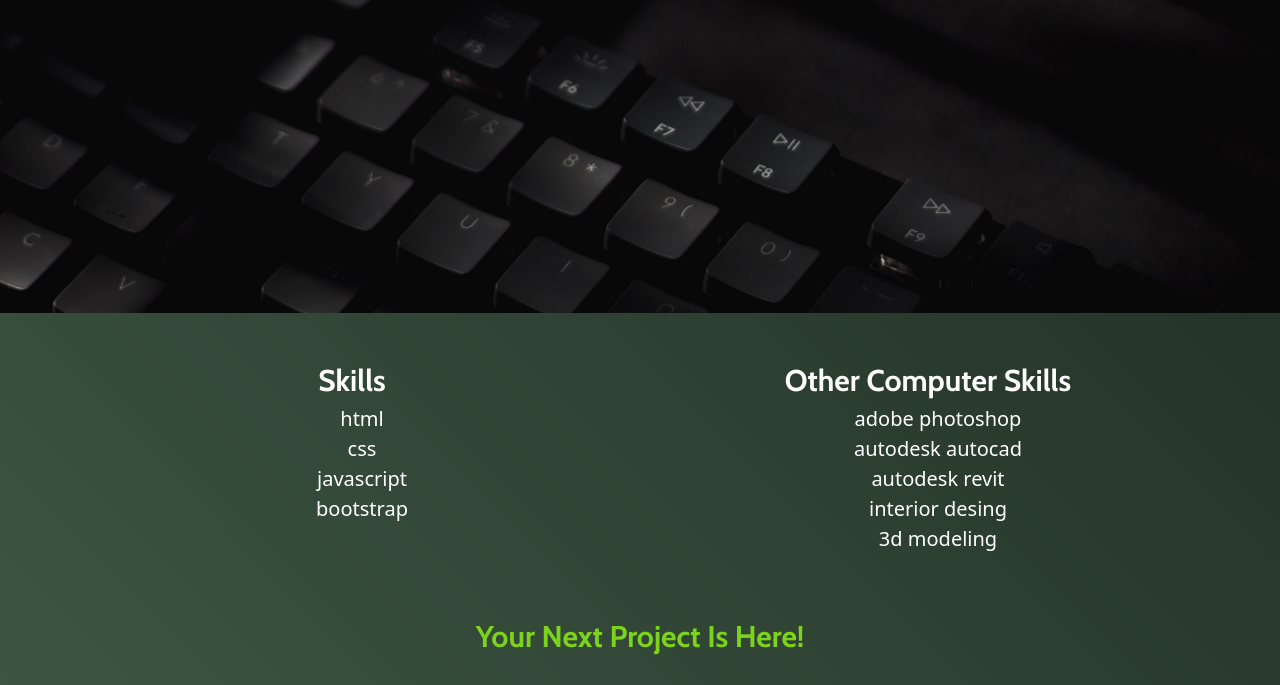
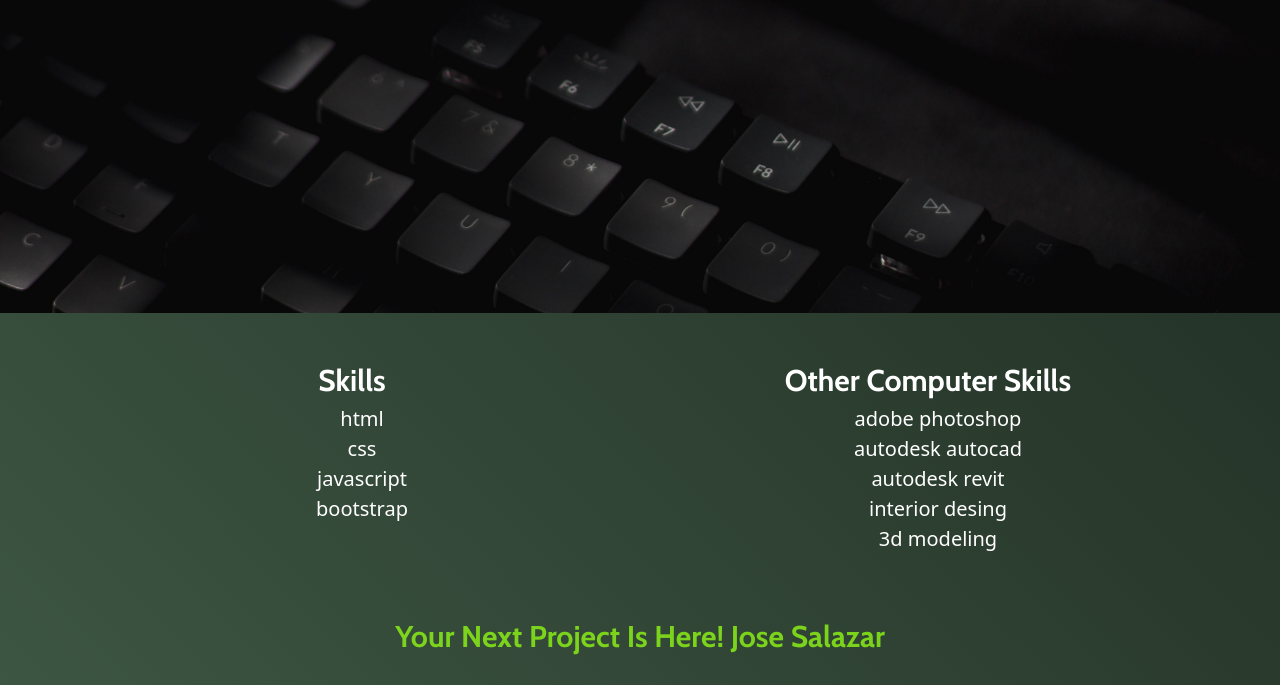
Before and after one commit to josesalazar23/portafolio, a plain HTML site: page index.html in a window 1280 px wide. Shown: the part 487-1172 px from the top of the page. Drawn offline with nearby package versions, Linux system fonts and the light colour scheme.

Commit message:
modifique el footer

```diff
--- a/index.html
+++ b/index.html
@@ -84,7 +84,7 @@
     <!--footer-->
     <footer class="footer">
         <div class="contenedor">
-            <a class="pFooter animacion" href="index.html"> your next project is here! </a>
+            <a class="pFooter animacion" href="index.html"> your next project is here! jose salazar  </a>
         </div>
     </footer>
 
```
